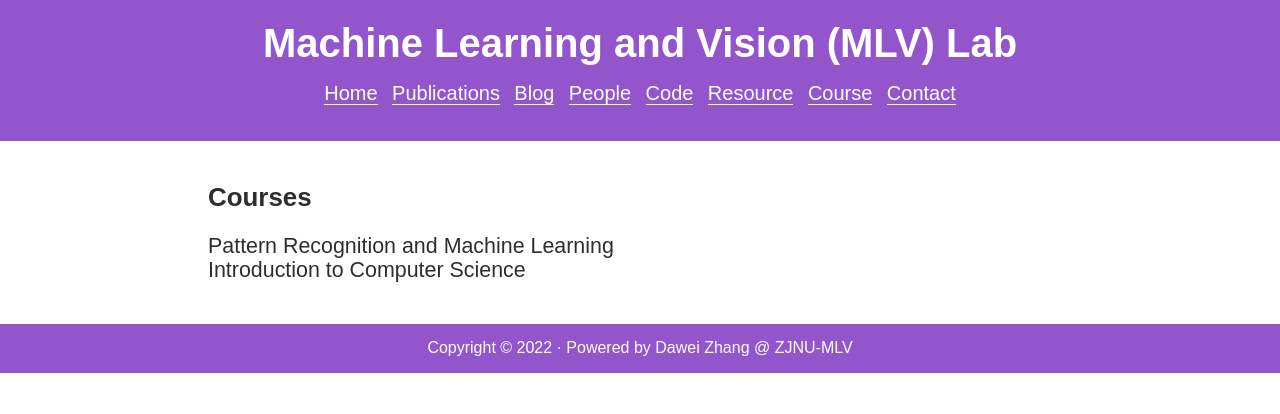
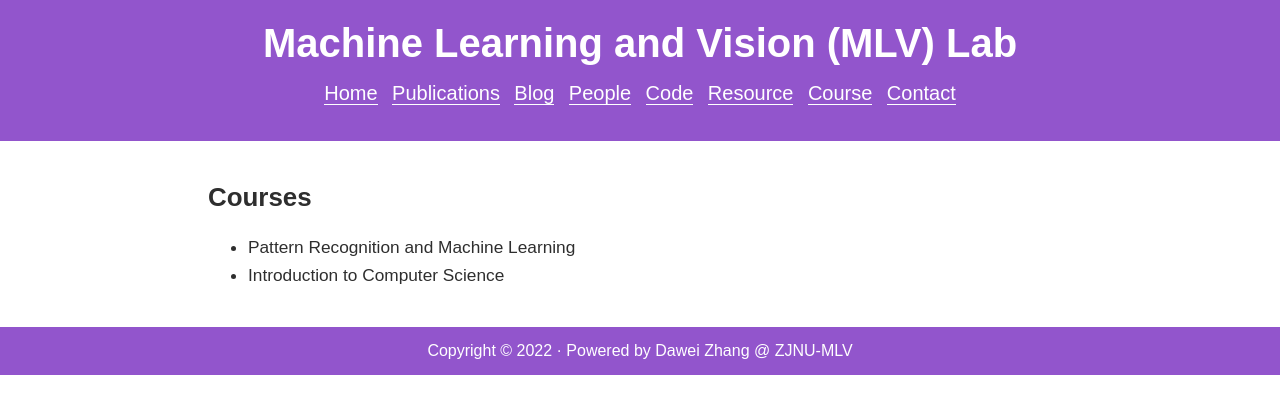
Before and after one commit to ZJNU-MLV-Lab/ZJNU-MLV-Lab.github.io, a Jekyll site: the page built from course.html, in a window 1280 px wide. Shown: the top 414 px of the page. Built offline with Jekyll 4.4.1, drawn with Linux system fonts in a browser that asks for light colours; nearby versions of some CDN libraries; some web fonts are replaced.

Commit message:
Update course.html

```diff
--- a/course.html
+++ b/course.html
@@ -6,9 +6,10 @@ title: Course
     <h2>Courses</h2>
 
     <p id='headline'>
-      Pattern Recognition and Machine Learning  <br>
-      Introduction to Computer Science
+      <ul>
+        <li>Pattern Recognition and Machine Learning </li>
+        <li>Introduction to Computer Science </li>
+      </ul>
     </p>
 
-
   </section>
```
